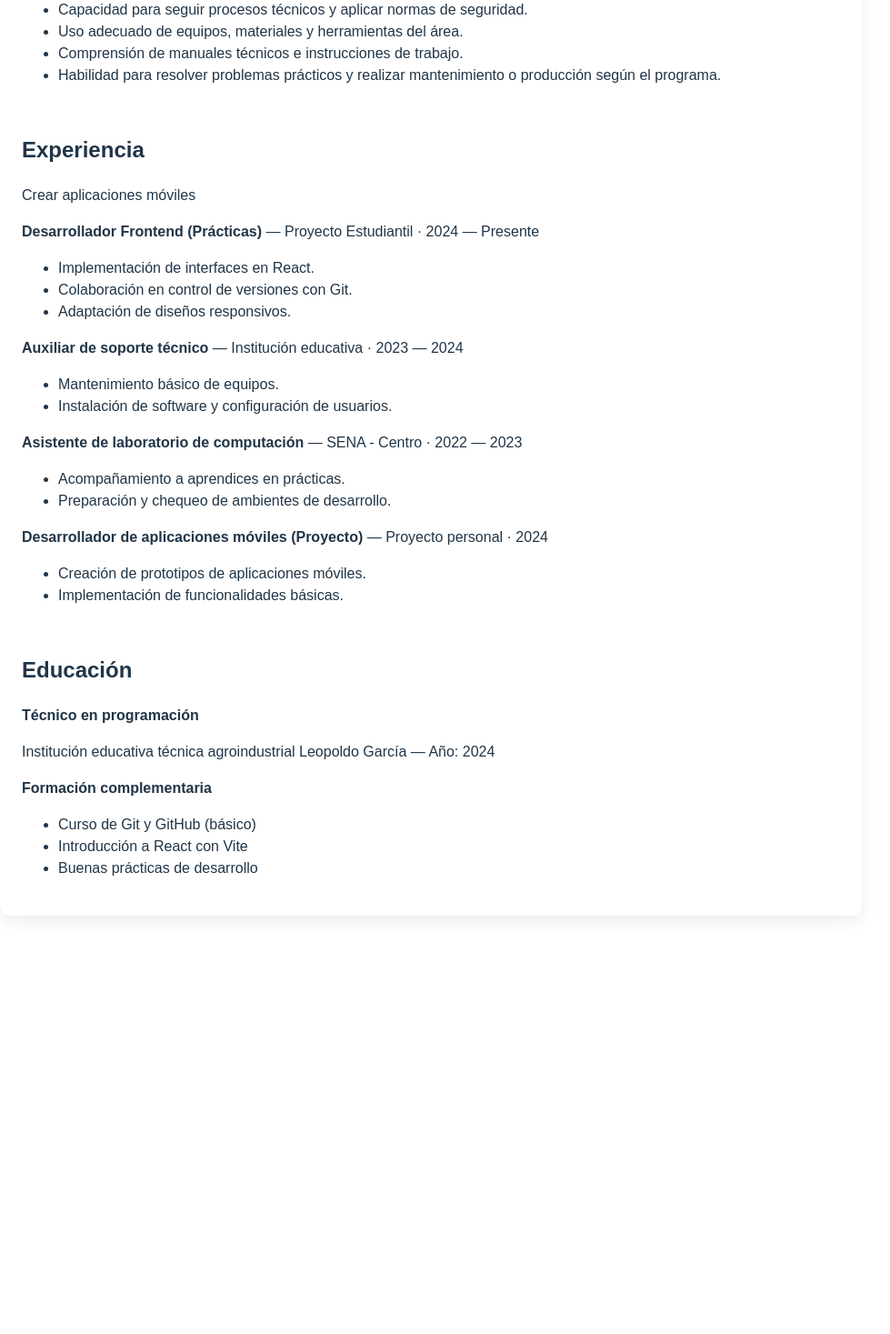
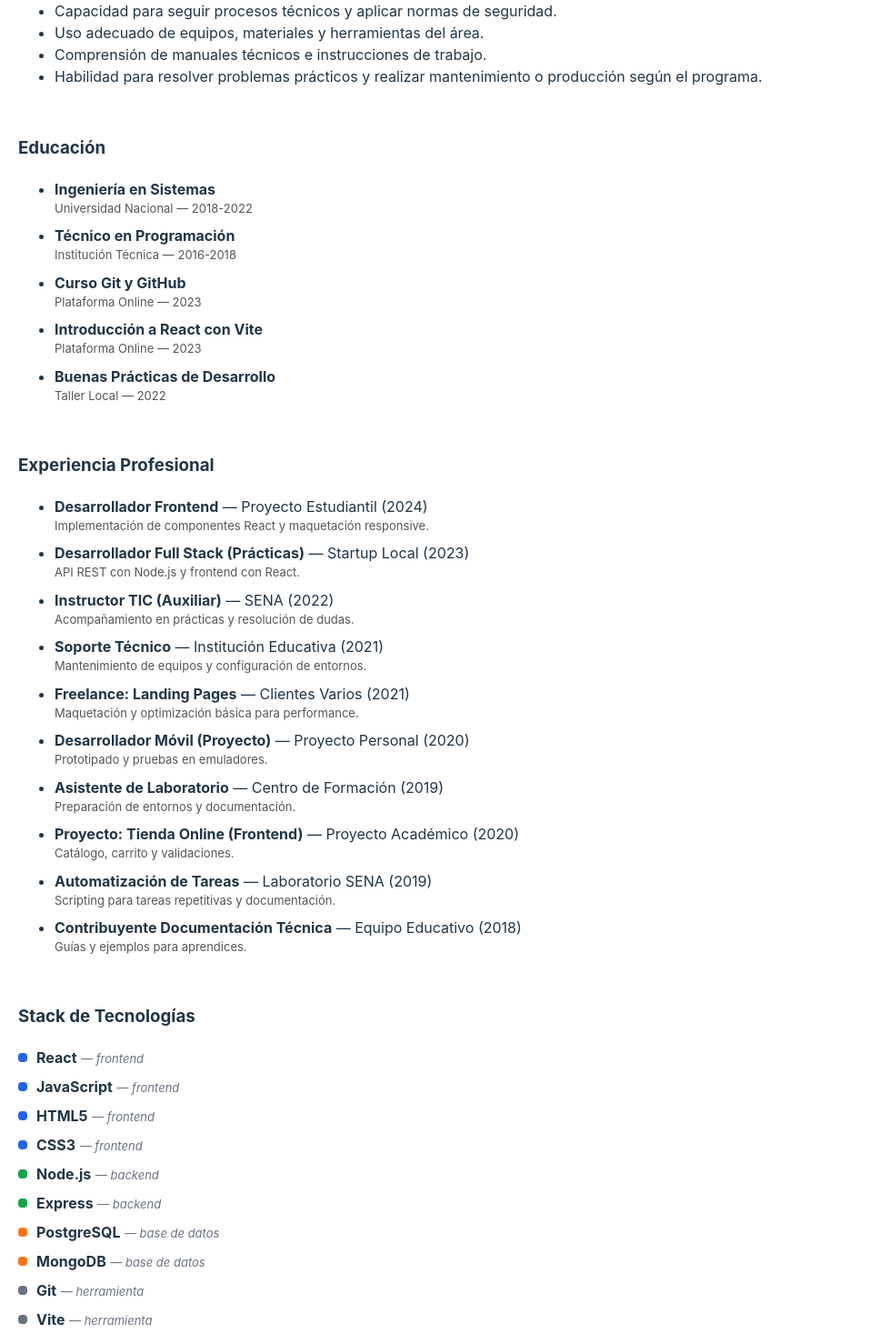
Before and after one commit to Pproyecto-Git/cv-react-v07, a React (Vite) app: page / in a window 1280 px wide. Shown: the part 503-1970 px from the top of the page at 91% size, without its empty margins (0-979 px from the left). Before the commit the page ends 1542 px from the top, so only its background shows below. Built offline with nearby package versions, Linux system fonts and the light colour scheme.

Commit message:
cree el archivo stacktecnologias.jsx y actualice educacion.jsx y experiencia.jsx app.jsx y moi readme.md

```diff
--- a/src/App.jsx
+++ b/src/App.jsx
@@ -1,18 +1,20 @@
 import React from 'react'
-import CabeceraCV from './components/CabeceraCV'
-import Perfil from './components/Perfil'
-import Experiencia from './components/Experiencia'
-import Educacion from './components/Educacion'
+import CabeceraCV from './components/CabeceraCV.jsx'
+import Perfil from './components/Perfil.jsx'
+import Educacion from './components/Educacion.jsx'
+import Experiencia from './components/Experiencia.jsx'
+import StackTecnologias from './components/StackTecnologias.jsx'
 
 export default function App() {
   return (
-    <div className="app-container" style={{ fontFamily: 'Arial, sans-serif', maxWidth: 900, margin: '2rem auto', padding: '1.5rem', boxShadow: '0 6px 18px rgba(0,0,0,0.08)', borderRadius: 12 }}>
+    <div style={{ fontFamily: 'Inter, system-ui, Arial', maxWidth: 900, margin: '2rem auto', padding: 20 }}>
       <CabeceraCV />
-      <div style={{ display: 'grid', gridTemplateColumns: '1fr', gap: '1rem', marginTop: '1.2rem' }}>
+      <main style={{ display: 'grid', gap: 18 }}>
         <Perfil />
+        <Educacion />
         <Experiencia />
-        <Educacion />
-      </div>
+        <StackTecnologias />
+      </main>
     </div>
   )
 }
--- a/src/components/Educacion.jsx
+++ b/src/components/Educacion.jsx
@@ -1,23 +1,34 @@
 import React from 'react'
 
 export default function Educacion() {
+  const educacion = [
+    { id: 1, institucion: "Universidad Nacional", titulo: "Ingeniería en Sistemas", año: "2018-2022" },
+    { id: 2, institucion: "Institución Técnica", titulo: "Técnico en Programación", año: "2016-2018" },
+    { id: 3, institucion: "Plataforma Online", titulo: "Curso Git y GitHub", año: "2023" },
+    { id: 4, institucion: "Plataforma Online", titulo: "Introducción a React con Vite", año: "2023" },
+    { id: 5, institucion: "Taller Local", titulo: "Buenas Prácticas de Desarrollo", año: "2022" }
+  ];
+
+  if (educacion.length === 0) {
+    return (
+      <section>
+        <h3>Educación</h3>
+        <p>No se han registrado estudios ni cursos.</p>
+      </section>
+    );
+  }
+
   return (
-    <section className="section">
-      <h2>Educación</h2>
-
-      <div>
-        <strong>Técnico en programación</strong>
-        <p className="small">Institución educativa técnica agroindustrial Leopoldo García — Año: 2024</p>
-      </div>
-
-      <div style={{ marginTop: '0.6rem' }}>
-        <strong>Formación complementaria</strong>
-        <ul>
-          <li>Curso de Git y GitHub (básico)</li>
-          <li>Introducción a React con Vite</li>
-          <li>Buenas prácticas de desarrollo</li>
-        </ul>
-      </div>
+    <section>
+      <h3>Educación</h3>
+      <ul>
+        {educacion.map((e) => (
+          <li key={e.id} style={{ marginBottom: 8 }}>
+            <strong>{e.titulo}</strong>
+            <div style={{ fontSize: 13, color: "#555" }}>{e.institucion} — {e.año}</div>
+          </li>
+        ))}
+      </ul>
     </section>
-  )
+  );
 }
--- a/src/components/Experiencia.jsx
+++ b/src/components/Experiencia.jsx
@@ -41,19 +41,39 @@ const cargos = [
 ]
 
 export default function Experiencia() {
+  const experiencia = [
+    { id: 1, cargo: "Desarrollador Frontend", empresa: "Proyecto Estudiantil", año: "2024", descripcion: "Implementación de componentes React y maquetación responsive." },
+    { id: 2, cargo: "Desarrollador Full Stack (Prácticas)", empresa: "Startup Local", año: "2023", descripcion: "API REST con Node.js y frontend con React." },
+    { id: 3, cargo: "Instructor TIC (Auxiliar)", empresa: "SENA", año: "2022", descripcion: "Acompañamiento en prácticas y resolución de dudas." },
+    { id: 4, cargo: "Soporte Técnico", empresa: "Institución Educativa", año: "2021", descripcion: "Mantenimiento de equipos y configuración de entornos." },
+    { id: 5, cargo: "Freelance: Landing Pages", empresa: "Clientes Varios", año: "2021", descripcion: "Maquetación y optimización básica para performance." },
+    { id: 6, cargo: "Desarrollador Móvil (Proyecto)", empresa: "Proyecto Personal", año: "2020", descripcion: "Prototipado y pruebas en emuladores." },
+    { id: 7, cargo: "Asistente de Laboratorio", empresa: "Centro de Formación", año: "2019", descripcion: "Preparación de entornos y documentación." },
+    { id: 8, cargo: "Proyecto: Tienda Online (Frontend)", empresa: "Proyecto Académico", año: "2020", descripcion: "Catálogo, carrito y validaciones." },
+    { id: 9, cargo: "Automatización de Tareas", empresa: "Laboratorio SENA", año: "2019", descripcion: "Scripting para tareas repetitivas y documentación." },
+    { id: 10, cargo: "Contribuyente Documentación Técnica", empresa: "Equipo Educativo", año: "2018", descripcion: "Guías y ejemplos para aprendices." }
+  ];
+
+  if (experiencia.length === 0) {
+    return (
+      <section>
+        <h3>Experiencia Profesional</h3>
+        <p>No se ha registrado experiencia profesional.</p>
+      </section>
+    );
+  }
+
   return (
-    <section className="section">
-      <h2>Experiencia</h2>
-      <p className="small">Crear aplicaciones móviles</p>
-
-      {cargos.map((c, i) => (
-        <div key={i} style={{ marginTop: '0.6rem' }}>
-          <strong>{c.puesto}</strong> — <span className="small">{c.empresa} · {c.tiempo}</span>
-          <ul>
-            {c.responsabilidades.map((r, idx) => <li key={idx}>{r}</li>)}
-          </ul>
-        </div>
-      ))}
+    <section>
+      <h3>Experiencia Profesional</h3>
+      <ul>
+        {experiencia.map((exp) => (
+          <li key={exp.id} style={{ marginBottom: 8 }}>
+            <strong>{exp.cargo}</strong> — {exp.empresa} ({exp.año})
+            <div style={{ fontSize: 13, color: "#555" }}>{exp.descripcion}</div>
+          </li>
+        ))}
+      </ul>
     </section>
-  )
+  );
 }
--- /dev/null
+++ b/src/components/StackTecnologias.jsx
@@ -0,0 +1,57 @@
+import React from "react";
+
+export default function StackTecnologias() {
+  const tecnologias = [
+    { id: 1, nombre: "React", tipo: "frontend" },
+    { id: 2, nombre: "JavaScript", tipo: "frontend" },
+    { id: 3, nombre: "HTML5", tipo: "frontend" },
+    { id: 4, nombre: "CSS3", tipo: "frontend" },
+    { id: 5, nombre: "Node.js", tipo: "backend" },
+    { id: 6, nombre: "Express", tipo: "backend" },
+    { id: 7, nombre: "PostgreSQL", tipo: "base de datos" },
+    { id: 8, nombre: "MongoDB", tipo: "base de datos" },
+    { id: 9, nombre: "Git", tipo: "herramienta" },
+    { id: 10, nombre: "Vite", tipo: "herramienta" }
+  ];
+
+  const obtenerColor = (tipo) => {
+    switch (tipo) {
+      case "frontend": return "#2563eb";
+      case "backend": return "#16a34a";
+      case "base de datos": return "#f97316";
+      case "herramienta": return "#6b7280";
+      default: return "#334155";
+    }
+  };
+
+  if (tecnologias.length === 0) {
+    return (
+      <section>
+        <h3>Stack de Tecnologías</h3>
+        <p>No se han definido tecnologías.</p>
+      </section>
+    );
+  }
+
+  return (
+    <section>
+      <h3>Stack de Tecnologías</h3>
+      <ul style={{ listStyle: "none", padding: 0 }}>
+        {tecnologias.map((tech) => (
+          <li key={tech.id} style={{ marginBottom: 8, display: "flex", alignItems: "center", gap: 10 }}>
+            <span style={{
+              display: "inline-block",
+              width: 10,
+              height: 10,
+              borderRadius: 4,
+              backgroundColor: obtenerColor(tech.tipo)
+            }} />
+            <div>
+              <strong>{tech.nombre}</strong> <span style={{ color: "#6b7280", fontStyle: "italic", fontSize: 13 }}>— {tech.tipo}</span>
+            </div>
+          </li>
+        ))}
+      </ul>
+    </section>
+  );
+}
```
Also changed, not shown: 1 other file (tests, documents, lock files or other folders).
